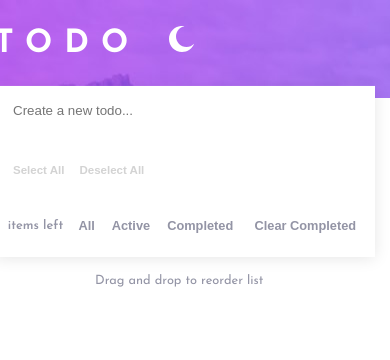
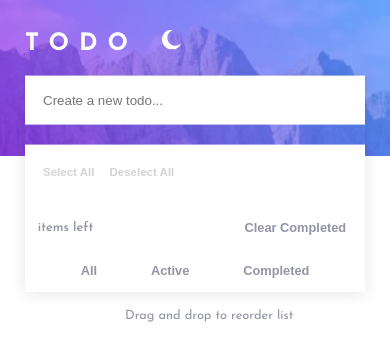
Before and after one commit to rosielockett95/ToDo-App, a plain HTML site: page frontend/index.html in a window 390 px wide. Drawn offline with Linux system fonts and the light colour scheme; no server answers.

Commit message:
design fully responsive

```diff
--- a/frontend/style.css
+++ b/frontend/style.css
@@ -25,6 +25,7 @@ body {
   text-decoration: line-through;
   opacity: 0.5;
 }
+
 .main {
   position: absolute;
   top: 5%;
@@ -245,3 +246,67 @@ button {
 .active {
   display: block;
 }
+
+/* Use max width px for media queries */
+
+@media (max-width: 600px) {
+  .main {
+    min-width: 340px;
+  }
+
+  .background-image {
+    background-image: url("images/bg-mobile-light.jpg");
+    width: 100%;
+    height: 40vw;
+    background-size: cover;
+    background-position: top;
+  }
+
+  .dark .background-image {
+    background-image: url("images/bg-mobile-dark.jpg");
+    width: 100%;
+    height: 40vw;
+    background-size: cover;
+    background-position: top;
+  }
+
+  .todo-container {
+    min-width: 330px;
+  }
+
+  .todo-header {
+    letter-spacing: 10px;
+    font-size: 1.5rem;
+  }
+
+  #mode-btn {
+    width: 20px;
+  }
+
+  .todo-item-initial {
+    margin-bottom: 20px;
+  }
+
+  .dropdown {
+    order: 3;
+    margin-top: 20px;
+  }
+
+  .todo-footer {
+    flex-wrap: wrap;
+  }
+
+  .dropdown.footer-centre {
+    order: 3;
+    width: 100%;
+    display: flex;
+    justify-content: space-evenly;
+    margin-top: 1rem;
+  }
+}
+
+@media (max-width: 375px) {
+  .background-image {
+    background-image: url("images/bg-mobile-light.jpg");
+  }
+}
```
